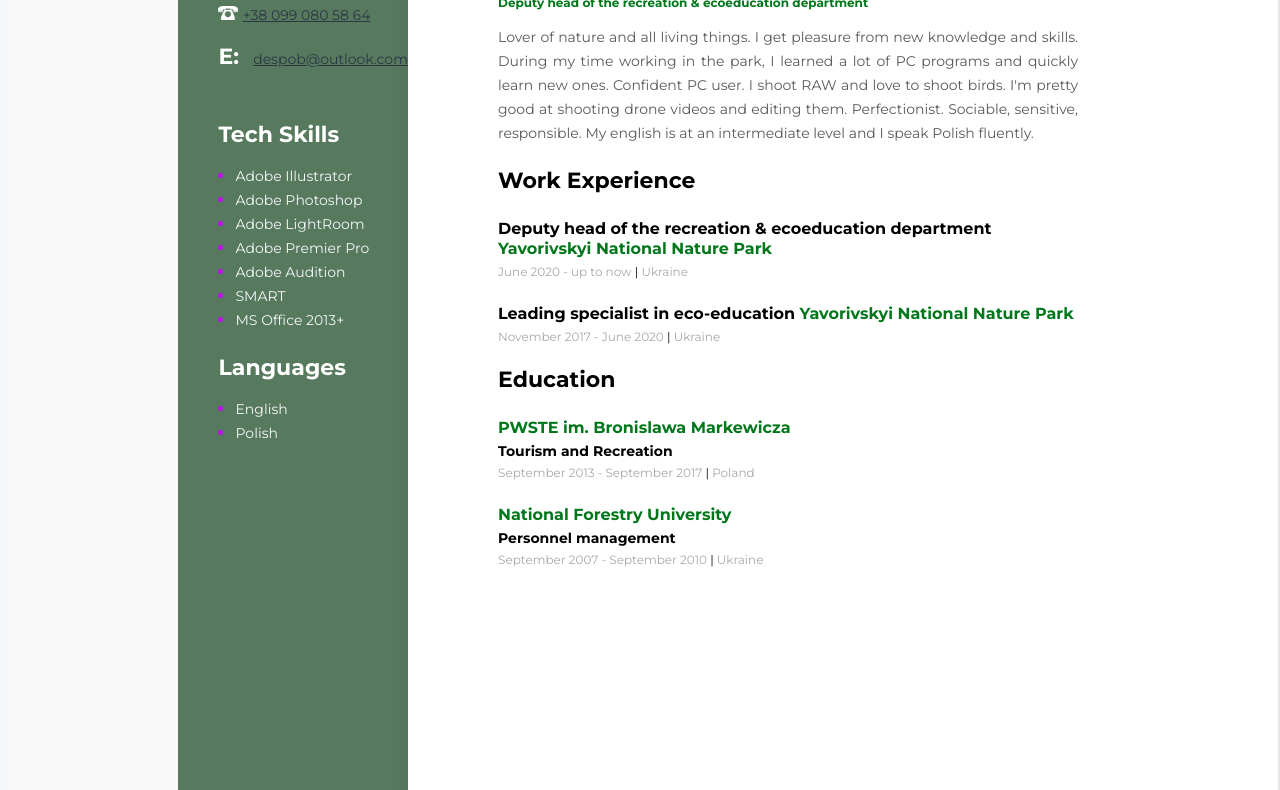
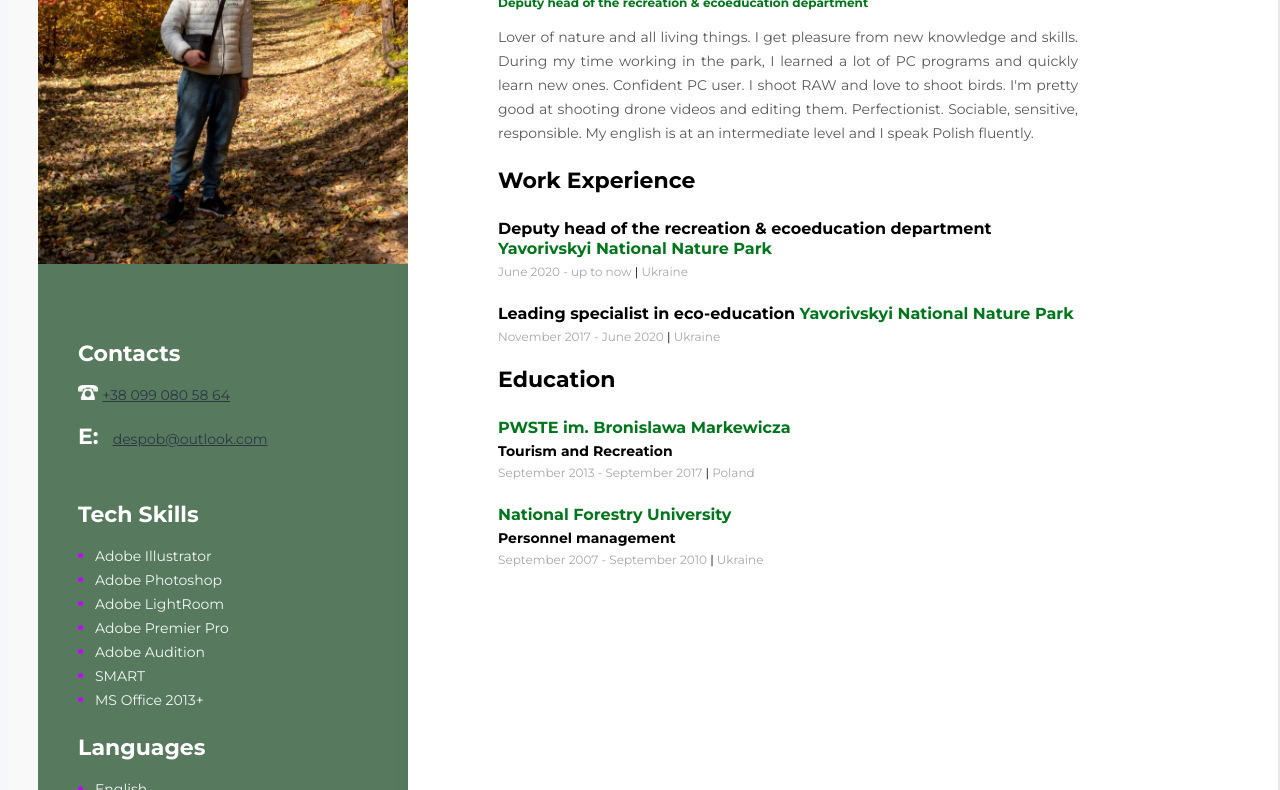
Before and after one commit to despob/BohdanD, a plain HTML site: page index.html in a window 1280 px wide. Shown: the part 221-1011 px from the top of the page. Drawn offline with Linux system fonts and the light colour scheme.

Commit message:
Update index.html

```diff
--- a/index.html
+++ b/index.html
@@ -53,7 +53,7 @@
     </div>
         <!--Sidebar-->
         <aside class="sidebar">
-            <img href="DSCN3980.jpg" alt="user photo" class="photo">
+            <img src="DSCN3980.jpg" alt="user photo" class="photo">
             <!--Contacts-->
             <div class="contacts">
                 <h3 class="sidebar-title">Contacts</h3>
```
